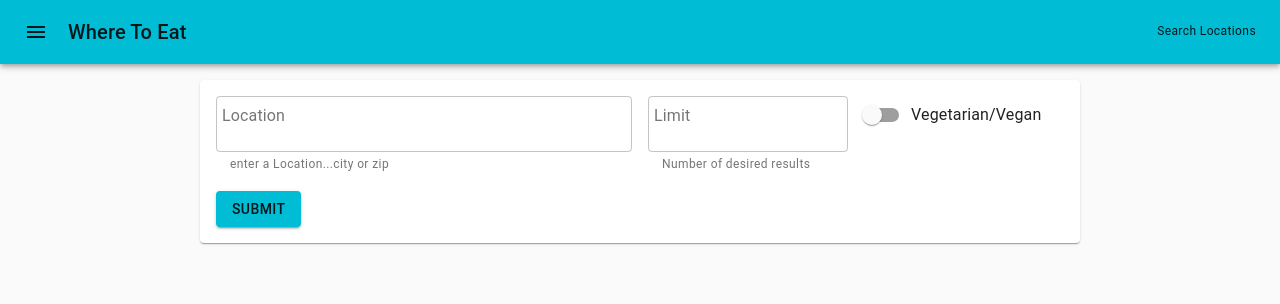
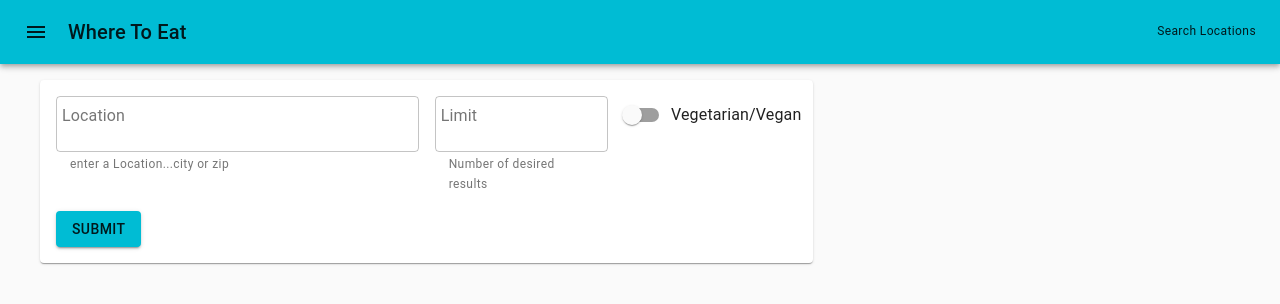
Before and after one commit to gjblythe/where-to-eat, a React (Create React App) app in the folder src/client/: page / in a window 1280 px wide. Shown: the top 304 px of the page. Built offline with nearby package versions, Linux system fonts and the light colour scheme.

Commit message:
saved search added

```diff
--- a/src/client/src/components/search/LocationCards.tsx
+++ b/src/client/src/components/search/LocationCards.tsx
@@ -22,7 +22,7 @@ export default ({location}: IProps) => {
   const classes = useStyles();
   return (
     <Card className={classes.card}key={location.id}>
-      <img className={classes.image} src={location.image_url}/>
+      <img className={classes.image} src={location.image_url} alt={location.name}/>
       <CardContent>
         <Typography><a href={location.url}>{location.name}</a></Typography>
         <Typography>Rating :{location.rating}</Typography>
--- /dev/null
+++ b/src/client/src/components/search/SavedSearches.tsx
@@ -0,0 +1,25 @@
+import { List, ListItem, ListItemIcon, ListItemText } from '@material-ui/core';
+import { Fastfood } from '@material-ui/icons';
+import React from 'react';
+import { ISearchProps } from '../../domains/locations';
+
+interface IProps {
+  savedSearch: ISearchProps[];
+}
+
+export default ({savedSearch}: IProps) => {
+
+  return (
+    <List>
+      {savedSearch.map(({searchQuery, limit, category}) => (
+        <ListItem>
+          <ListItemIcon>
+            <Fastfood/>
+          </ListItemIcon>
+          <ListItemText>
+            {searchQuery}{category === 'all' ? undefined : ' Vegetarian'}
+          </ListItemText>
+        </ListItem>
+      ))}
+    </List>
+)};
--- a/src/client/src/components/search/Search.tsx
+++ b/src/client/src/components/search/Search.tsx
@@ -1,14 +1,14 @@
 import { Container, Grid, Typography } from '@material-ui/core';
 import React, {useState} from 'react';
 import AppPage from '../AppPage'
-import { ILocationProps } from '../../domains/locations';
+import { ILocationProps, ISearchProps } from '../../domains/locations';
 import LocationCards from './LocationCards';
 import SearchForm from './SearchForm';
-
+import SavedSearches from './SavedSearches';
 
 interface IState {
   message: string;
-  locations: ILocationProps[]
+  locations: ILocationProps[];
 }
 
 export default () => {
@@ -16,6 +16,7 @@ export default () => {
     message: '',
     locations: [],
   });
+  const [savedSearch, setSavedSearch] = useState<ISearchProps[]>([]);
   async function getLocation(search: string) {
     const response = await fetch(`/api/location/${search}`);
       try {
@@ -26,7 +27,14 @@ export default () => {
   }
   return (
     <AppPage title={'Search Locations'}>
-      <SearchForm onSubmit={getLocation}/>
+      <Grid container>
+        <Grid item={true} xs={8}>
+          <SearchForm onSubmit={getLocation} setSavedSearch={setSavedSearch} savedSearch={savedSearch}/>
+        </Grid>
+        <Grid item={true} xs={4}>
+         <SavedSearches savedSearch={savedSearch}/>
+        </Grid>
+      </Grid>
       <Container maxWidth={'lg'}>
         <Grid container justify={'center'}>
           {state.locations !== undefined
--- a/src/client/src/components/search/SearchForm.tsx
+++ b/src/client/src/components/search/SearchForm.tsx
@@ -1,11 +1,13 @@
 import {Button, Container, FormControlLabel, Grid, makeStyles, Paper, Switch, TextField, Theme}  from '@material-ui/core';
-import React, {useState, useEffect} from 'react';
+import React, {useState} from 'react';
 import {ISearchProps} from '../../domains/locations';
-import { ThemeProvider, withStyles } from '@material-ui/core/styles';
 
 interface IProps {
   onSubmit: (props: string) => Promise<void>;
+  savedSearch: ISearchProps[];
+  setSavedSearch: (search: ISearchProps[]) => void;
 }
+
 const useStyles = makeStyles((theme: Theme) => ({
  form: {
   margin: theme.spacing(2),
@@ -18,25 +20,28 @@ const useStyles = makeStyles((theme: Theme) => ({
   margin: theme.spacing(1),
  }
 }));
-export default ({onSubmit}: IProps) => {
+
+export default ({onSubmit, savedSearch, setSavedSearch}: IProps) => {
 const classes = useStyles();
-const [state, setState] = useState<ISearchProps>({
+const [search, setSearch] = useState<ISearchProps>({
   searchQuery: '',
   limit: 0,
   category: 'all',
   text: '',
-})
+});
 
-const [searchQuery, setSearchQuery] = useState('');
 const handleChange = (prop: keyof ISearchProps) => (event: React.ChangeEvent<HTMLInputElement>) => {
-  setState({...state, [prop]: event.target.value});
+  setSearch({...search, [prop]: event.target.value});
 };
+
 const updateCategory = (event: React.ChangeEvent<HTMLInputElement>) => {
-  setState({...state,category: event.target.checked? 'vegan,vegetarian':'all' });
+  setSearch({...search, category: event.target.checked? 'vegan,vegetarian':'all' });
 };
+
 const searchLocation = () => {
-  const {searchQuery, limit, category, text} = state;
+  const {searchQuery, limit, category, text} = search;
   const query = (limit?: number, text?: string) => `${searchQuery}&categories=${category}&limit=${limit || 20}`;
+  setSavedSearch(savedSearch.concat(search));
   onSubmit(query(limit, text));
 };
   return (
```
